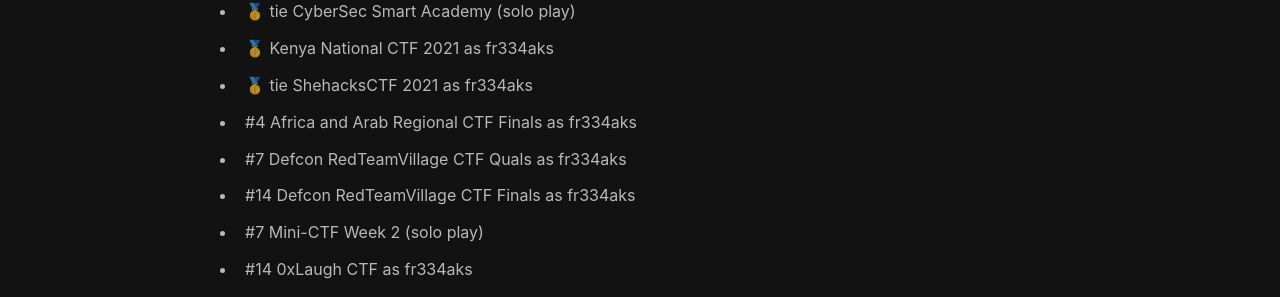
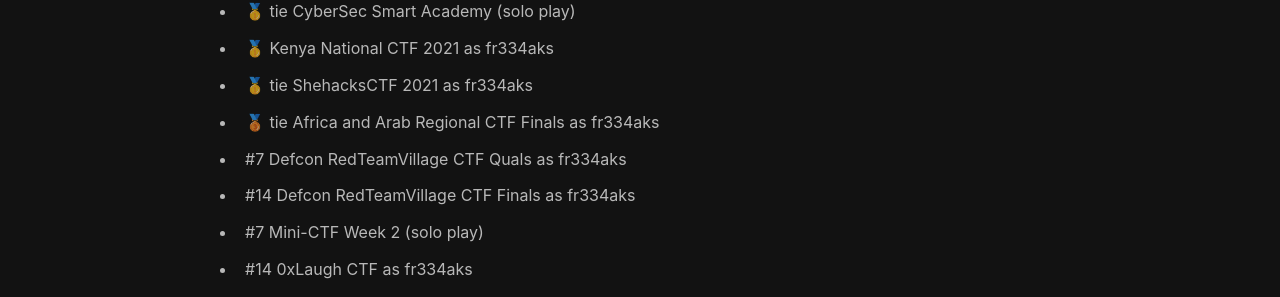
Before and after one commit to k0imet/repo, a Jekyll site: the page built from about.md, in a window 1280 px wide. Shown: the part 929-1226 px from the top of the page. Built offline with Jekyll 4.4.1, drawn with Linux system fonts in a browser that asks for light colours; nearby versions of some CDN libraries.

Commit message:
Update about.md

```diff
--- a/about.md
+++ b/about.md
@@ -67,7 +67,7 @@ Below are some of my/our achievements.
 
 - 🥇 tie ShehacksCTF 2021 as fr334aks
 
-- #4 Africa and Arab Regional CTF Finals as fr334aks
+- 🥉 tie Africa and Arab Regional CTF Finals as fr334aks
 
 - #7 Defcon RedTeamVillage CTF Quals as fr334aks
 
```
